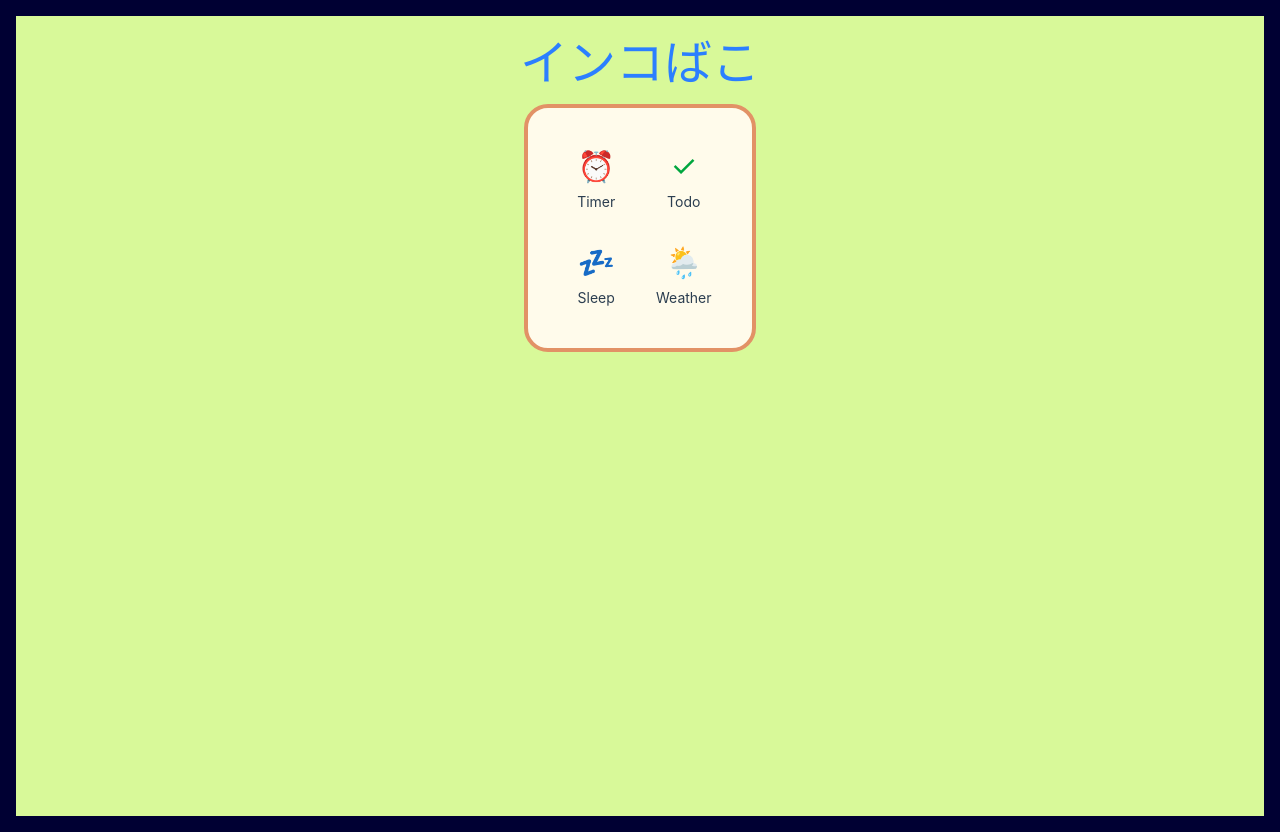
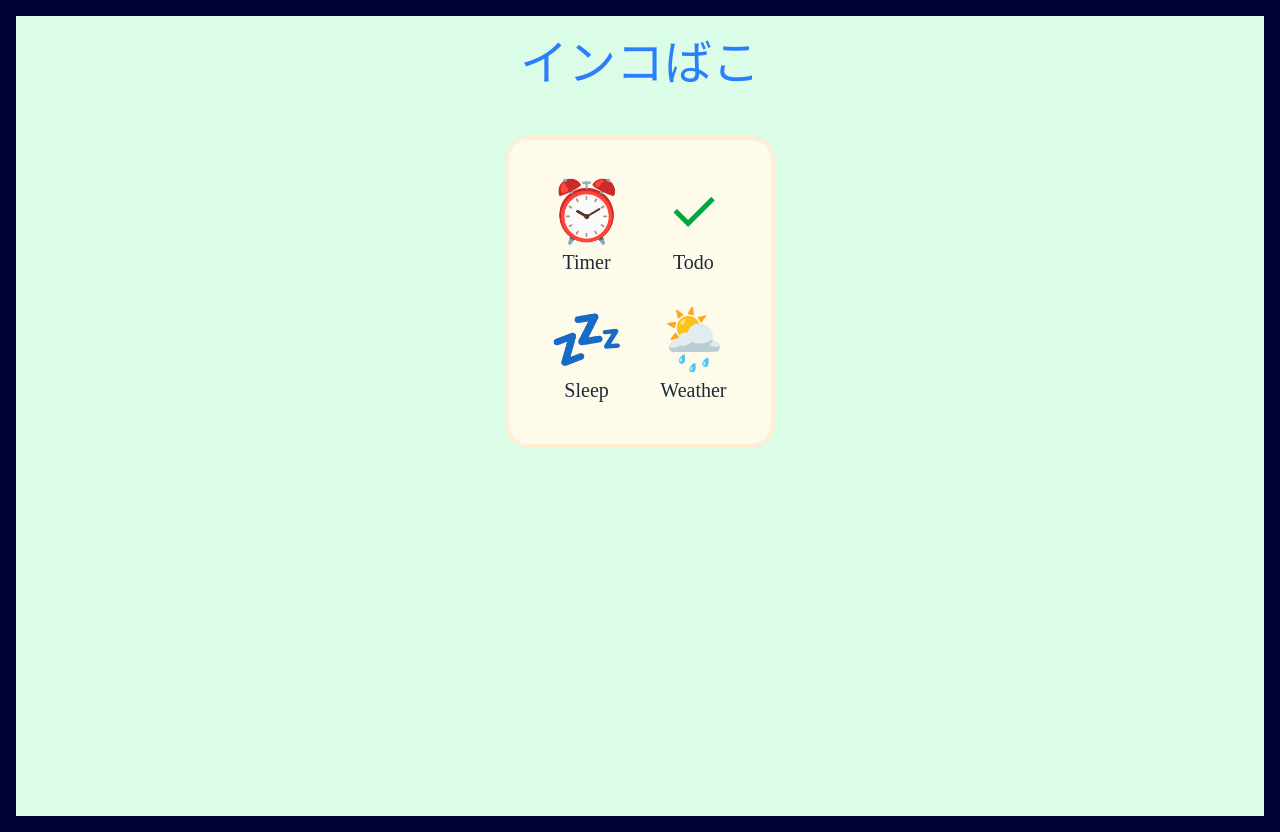
Before and after one commit to tbjp/inkobako, a Vue app: page / in a window 1280 px wide. Built offline with nearby package versions, Linux system fonts and the light colour scheme; a web font is replaced by a local one.

Commit message:
style: update background color in App.vue; enhance card styles in HomeView.vue

```diff
--- a/src/App.vue
+++ b/src/App.vue
@@ -3,7 +3,7 @@ import { RouterView } from "vue-router";
 </script>
 
 <template>
-  <div class="min-h-screen bg-gradient-to-b bg-lime-200 pb-8 w-full">
+  <div class="min-h-screen bg-gradient-to-b bg-green-100 pb-8 w-full">
     <RouterView />
   </div>
 </template>
--- a/src/views/HomeView.vue
+++ b/src/views/HomeView.vue
@@ -12,33 +12,33 @@ const navigateToTimer = () => {
   <main class="p-4 pt-6 flex flex-col items-center gap-4">
     <h1 class="font-daruma text-5xl text-blue-500 mb-8 text-center">インコばこ</h1>
 
-    <div class="bg-amber-50 rounded-3xl p-8 border-4 border-inko-coral max-w-md mx-auto">
+    <div class="bg-amber-50 rounded-3xl p-8 border-4 border-orange-100 max-w-md mx-auto">
       <div class="grid grid-cols-2 gap-8 p-2">
         <!-- Timer Card -->
         <div
           class="flex flex-col items-center gap-2 cursor-pointer scale-hover"
           @click="navigateToTimer"
         >
-          <div class="text-3xl">⏰</div>
-          <div class="text-sm font-medium">Timer</div>
+          <div class="text-6xl">⏰</div>
+          <div class="text-xl font-normal font-daruma text-gray-800">Timer</div>
         </div>
 
         <!-- Todo List Card -->
         <div class="flex flex-col items-center gap-2 cursor-pointer scale-hover">
-          <div class="text-3xl text-green-600">✓</div>
-          <div class="text-sm font-medium">Todo</div>
+          <div class="text-6xl text-green-600">✓</div>
+          <div class="text-xl font-normal font-daruma text-gray-800">Todo</div>
         </div>
 
         <!-- Sleep Tracker Card -->
         <div class="flex flex-col items-center gap-2 cursor-pointer scale-hover">
-          <div class="text-3xl text-blue-500">💤</div>
-          <div class="text-sm font-medium">Sleep</div>
+          <div class="text-6xl text-blue-500">💤</div>
+          <div class="text-xl font-normal font-daruma text-gray-800">Sleep</div>
         </div>
 
         <!-- Weather Card -->
         <div class="flex flex-col items-center gap-2 cursor-pointer scale-hover">
-          <div class="text-3xl text-gray-600">🌦️</div>
-          <div class="text-sm font-medium">Weather</div>
+          <div class="text-6xl text-gray-600">🌦️</div>
+          <div class="text-xl font-normal font-daruma text-gray-800">Weather</div>
         </div>
       </div>
     </div>
```
Also changed, not shown: src/assets/base.css (+6 -6 lines).
